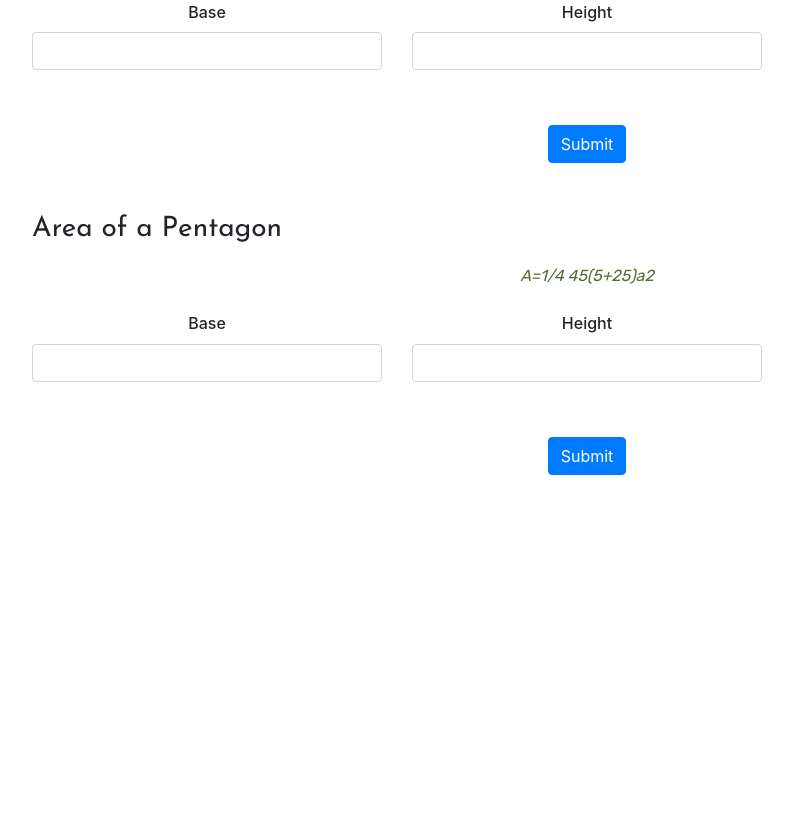
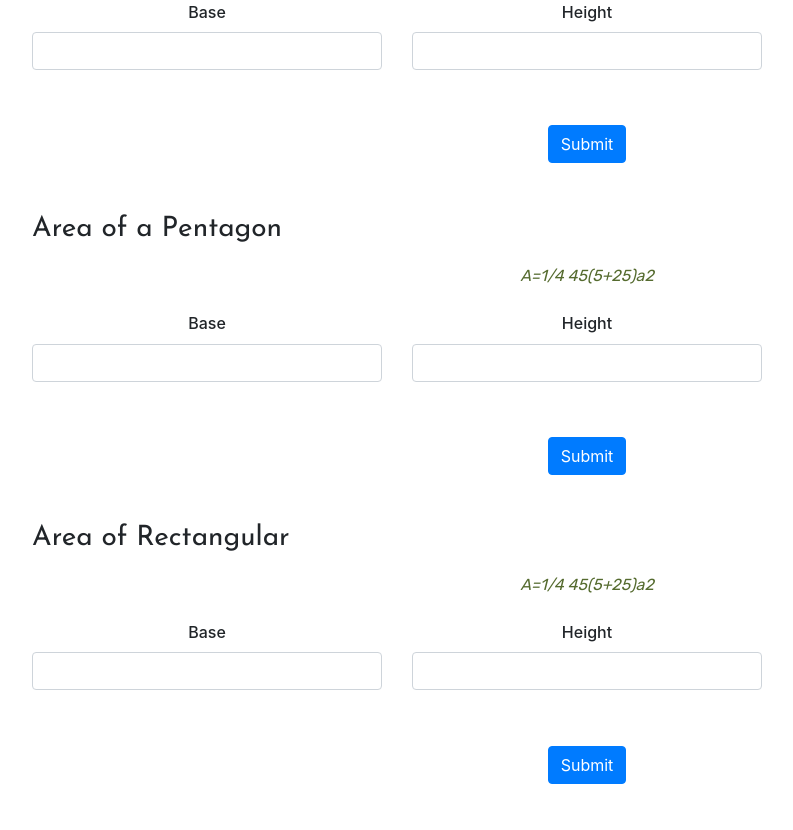
Before and after one commit to masoodbabri/calTest, a plain HTML site: page index.html in a window 1280 px wide. Shown: the part 384-1214 px from the top of the page, without its empty margins (53-846 px from the left). Before the commit the page ends 906 px from the top, so only its background shows below. Drawn offline with nearby package versions, Linux system fonts and the light colour scheme.

Commit message:
changes made to html file

```diff
--- a/index.html
+++ b/index.html
@@ -101,6 +101,41 @@
              </div>
          </div>
 
+         <!-- Masood adding code -->
+
+         <div class="container">
+          <div class="New_Area">
+             <h3>Area of Rectangular </h3>
+               <div id="Pent-Form">
+                 <div class="row justify-content-md-center">
+                   <div class="formula">
+                   <p class="text-center">A=1/4 45(5+25)a2</p>
+                  </div>
+                </div>
+               <div class="row">
+                   <div class="col-sm" >
+                       <h6 class="text-center">Base </h6>
+                       <input type="number" id='base2' class="form-control shadow-lg" placholder="base" >
+                    </div>
+                    <div class="col-sm">
+                      <h6 class="text-center">Height </h6>
+                      <input type="number" id='width' class="form-control shadow-lg" placholder="height">
+                     </div>
+                   <div class="col-sm">
+                     <div class ="AnswerSection">
+                      <p class="text-center"> <span id='Rectangular'></span> </p>
+                     </div>
+                     </div>
+                 </div>
+                 <div class="row">
+                  <div class="col text-center">
+                   <button type="submit" value='submit' id='submit' class="btn btn-primary justify-center">Submit</button>
+                  </div>
+                 </div>
+               </div>
+             </div>
+         </div>
+
 
 
 
```
Also changed, not shown: new.txt (added).
